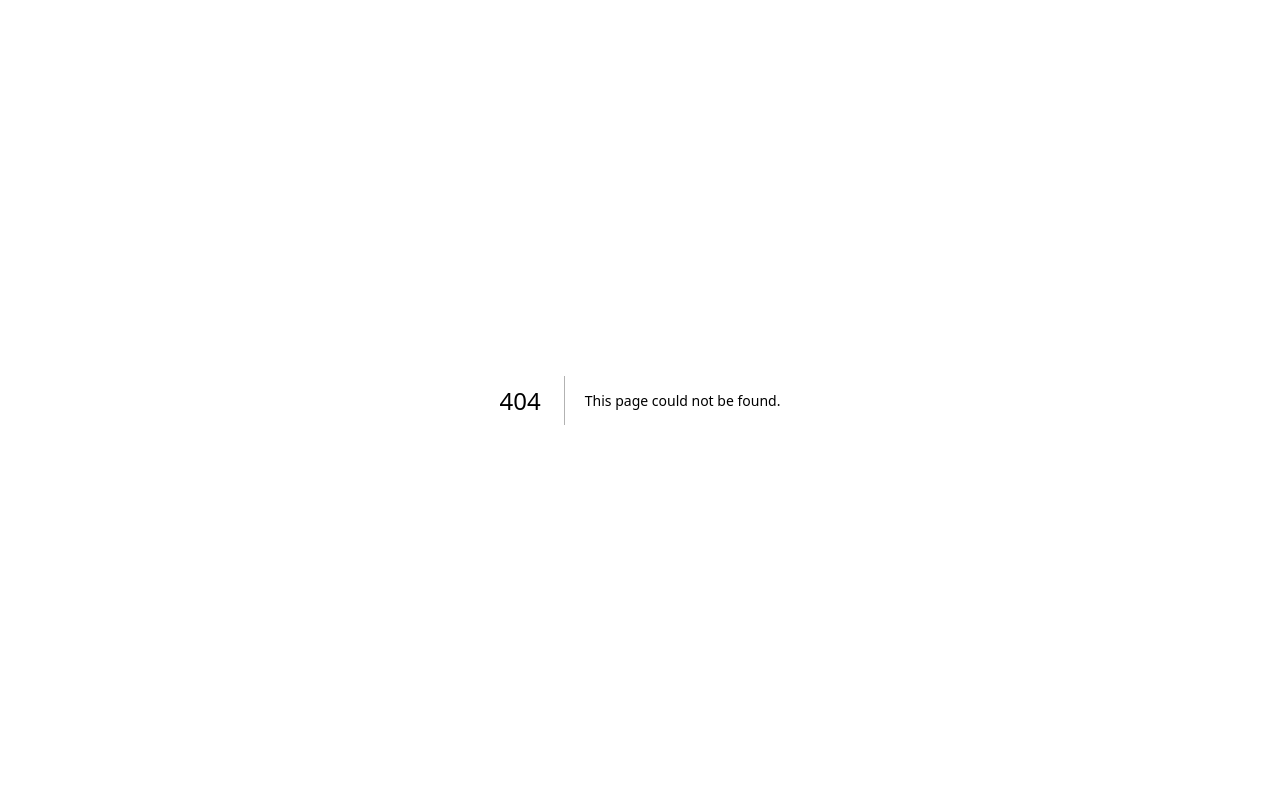
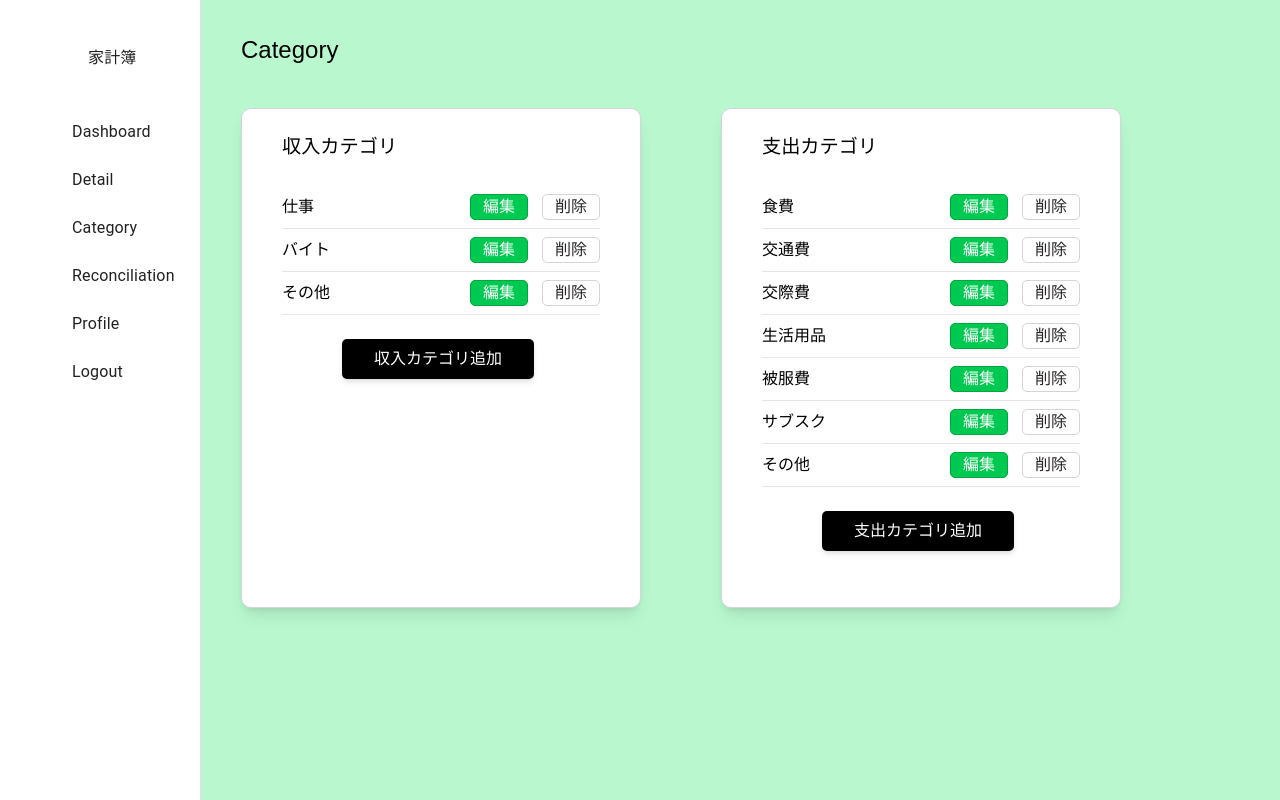
Before and after one commit to NogiSumitaka/Kakeibo-front, a Next.js app: page /category in a window 1280 px wide. Before the commit this address had no page. Built offline with nearby package versions, Linux system fonts and the light colour scheme; some icons are missing.

Commit message:
✨ カテゴリ表UIを作成

```diff
--- /dev/null
+++ b/src/app/(dashboard)/category/page.tsx
@@ -0,0 +1,64 @@
+import SmallGreenButton from "@/components/SmallGreenButton";
+import SmallWhiteButton from "@/components/SmallWhiteButton";
+import { incomeCategories, outgoingCategories } from "@/constants/CategoryConst";
+import { CagetoryType } from "@/types/types";
+
+
+
+
+
+
+
+export default function Category() {
+  return (
+    <>
+      <div className="px-10 pt-8 w-full">
+        <h1 className="text-[1.5em]">Category</h1>
+        {/* 収入カテゴリ表 */}
+        <div className="bg-white w-[400px] h-[500px] border border-gray-300 rounded-[10px] shadow-lg px-10 py-6 float-left my-10 mr-20">
+          <h2 className="text-[1.2em]">収入カテゴリ</h2>
+          <table className="w-full my-6">
+            <tbody>
+              {incomeCategories.map((category: CagetoryType) => {
+                return (
+                  <tr key={category.id} className="border-b-1 border-b-stone-200">
+                    <td className="w-[188px] py-2">{category.name}</td>
+                    <td className="w-[130px] flex justify-between py-2"><SmallGreenButton name="編集" /><SmallWhiteButton name="削除" /></td>
+                  </tr>
+                )
+              })}
+            </tbody>
+          </table>
+          <button
+            type="button"
+            className="bg-black text-white px-8 py-2 rounded-[5px] shadow-md hover:bg-stone-800 active:bg-black mx-[60px]"
+          >
+            収入カテゴリ追加
+          </button>
+        </div>
+
+        {/* 支出カテゴリ表 */}
+        <div className="bg-white w-[400px] h-[500px] border border-gray-300 rounded-[10px] shadow-lg px-10 py-6 float-left my-10 mr-20">
+          <h2 className="text-[1.2em]">支出カテゴリ</h2>
+          <table className="w-full my-6">
+            <tbody>
+              {outgoingCategories.map((category: CagetoryType) => {
+                return (
+                  <tr key={category.id} className="border-b-1 border-b-stone-200">
+                    <td className="w-[188px] py-2">{category.name}</td>
+                    <td className="w-[130px] flex justify-between py-2"><SmallGreenButton name="編集" /><SmallWhiteButton name="削除" /></td>
+                  </tr>
+                )
+              })}
+            </tbody>
+          </table>
+          <button
+            type="button"
+            className="bg-black text-white px-8 py-2 rounded-[5px] shadow-md hover:bg-stone-800 active:bg-black mx-[60px]"
+          >支出カテゴリ追加</button>
+        </div>
+      </div>
+
+    </>
+  );
+}
--- /dev/null
+++ b/src/app/(dashboard)/layout.tsx
@@ -0,0 +1,22 @@
+import SideMenu from '@/components/SideMenu';
+import React from 'react';
+
+
+export default function RootLayout({
+  children,
+}: Readonly<{
+  children: React.ReactNode;
+}>) {
+
+  return (
+    <>
+      <div className='bg-green-200'>
+        <SideMenu />
+        <div className="flex">
+          <div className="ml-[201px] h-dvh"></div>
+          {children}
+        </div>
+      </div>
+    </>
+  );
+}
--- a/src/components/SideMenu.tsx
+++ b/src/components/SideMenu.tsx
@@ -1,3 +1,4 @@
+"use client";
 import React, { useState } from 'react';
 import Box from '@mui/material/Box';
 import DrawerList from '@/components/DrawerList';
@@ -5,7 +6,7 @@ import { Drawer } from '@mui/material';
 
 
 export default function SideMenu() {
-  const [open, setOpen] = useState(false);
+  const [open, setOpen] = useState(true);
 
   const toggleDrawer = (newOpen: boolean) => () => {
     setOpen(newOpen);
@@ -13,8 +14,8 @@ export default function SideMenu() {
   return (
     <>
       <div>
-        <Drawer variant="permanent" open={open} onClose={toggleDrawer(false)}>
-          <Box sx={{ width: 200 }} role="presentation" onClick={toggleDrawer(false)}>
+        <Drawer variant="persistent" open={open} onClose={toggleDrawer(false)}>
+          <Box sx={{ width: 200, }} role="presentation" onClick={toggleDrawer(false)}>
             <DrawerList />
           </Box>
         </Drawer>
--- /dev/null
+++ b/src/components/SmallGreenButton.tsx
@@ -0,0 +1,9 @@
+export default function SmallGreenButton({ name }: { name: string }) {
+  return (
+    <button
+      type="button"
+      className="px-3 text-white border-1 border-green-600 bg-green-500 rounded-[5px] hover:bg-green-400 active:bg-green-600">
+      {name}
+    </button>
+  )
+}
--- /dev/null
+++ b/src/components/SmallWhiteButton.tsx
@@ -0,0 +1,9 @@
+export default function SmallWhiteButton({ name }: { name: string }) {
+  return (
+    <button
+      type="button"
+      className="px-3 text-stone-800 border-1 border-stone-300 bg-white rounded-[5px] hover:border-stone-200 active:border-stone-400">
+      {name}
+    </button>
+  )
+}
--- /dev/null
+++ b/src/constants/CategoryConst.ts
@@ -0,0 +1,17 @@
+import { CagetoryType } from "@/types/types"
+
+export const incomeCategories: CagetoryType[] = [
+  { id: 1, name: "仕事" },
+  { id: 2, name: "バイト" },
+  { id: 3, name: "その他" },
+]
+
+export const outgoingCategories: CagetoryType[] = [
+  { id: 1, name: "食費" },
+  { id: 2, name: "交通費" },
+  { id: 3, name: "交際費" },
+  { id: 4, name: "生活用品" },
+  { id: 5, name: "被服費" },
+  { id: 6, name: "サブスク" },
+  { id: 7, name: "その他" },
+]
--- /dev/null
+++ b/src/types/types.ts
@@ -0,0 +1,4 @@
+export interface CagetoryType {
+  id: number,
+  name: string
+}
```
